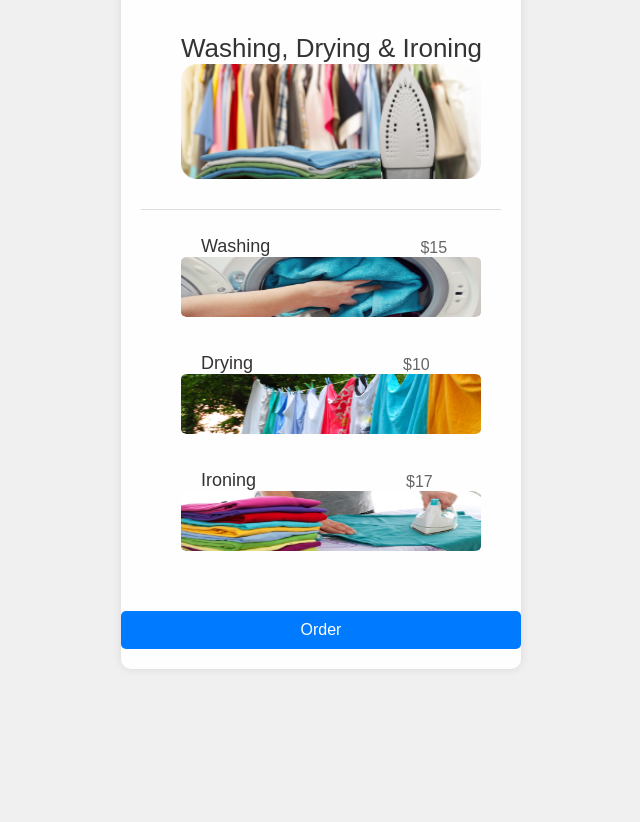
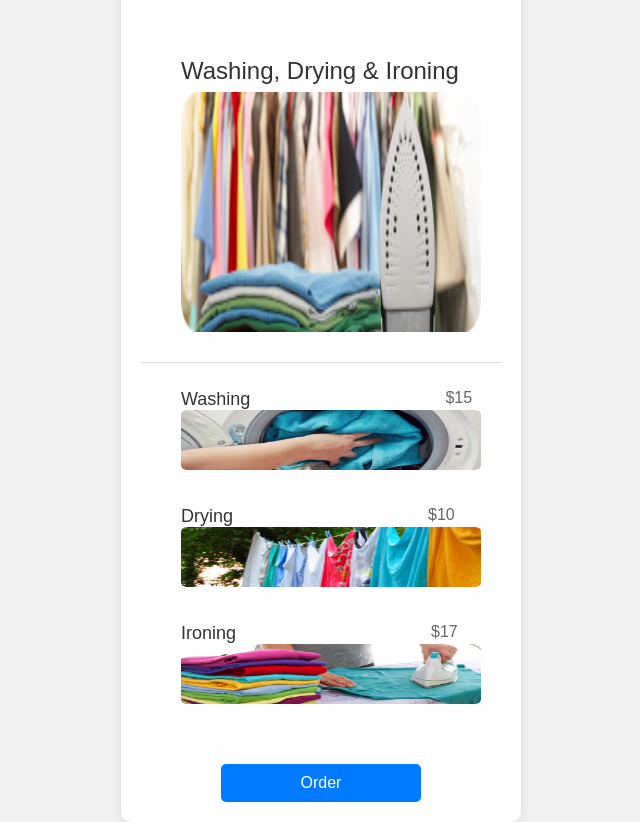
Before and after one commit to MarkAryee/UI-UX_302, a plain HTML site: page 3/index.html in a window 1280 px wide. Shown: the part 112-934 px from the top of the page, without its empty margins (319-959 px from the left). Before the commit the page ends 800 px from the top, so only its background shows below. Drawn offline with Linux system fonts and the light colour scheme.

Commit message:
Update styles.css

```diff
--- a/3/styles.css
+++ b/3/styles.css
@@ -50,12 +50,7 @@ header .icons img {
 }
 .service-item img{
     width: 300px;
-}
-
-.service-item p {
-    font-size: 26px;
-    color: #333;
-    margin: 0;
+    height: 240px;
 }
 
 .order-item img {
@@ -67,9 +62,9 @@ header .icons img {
 .order-details {
     display: flex;
     flex-direction: row;
-    align-items: flex-end;
+    align-items: flex-start;
     width: 100%;
-    margin-left: 20px;
+    margin-left: 0px;
 }
 
 .order-details p {
@@ -78,10 +73,17 @@ header .icons img {
     margin: 0;
 }
 
+.service-item p {
+    font-size: 24px;
+
+    color: #333;
+    margin-bottom: 7px;
+}
+
 .order-details span {
     font-size: 16px;
     color: #666;
-	margin-left: 50%;
+	margin-left: 65%;
 }
 
 .order-button {
@@ -93,7 +95,8 @@ header .icons img {
     cursor: pointer;
     font-size: 16px;
     margin-top: 20px;
-    width: 100%;
+    margin-left: 25%;
+    width: 50%;
 }
 
 .order-button:hover {
```
